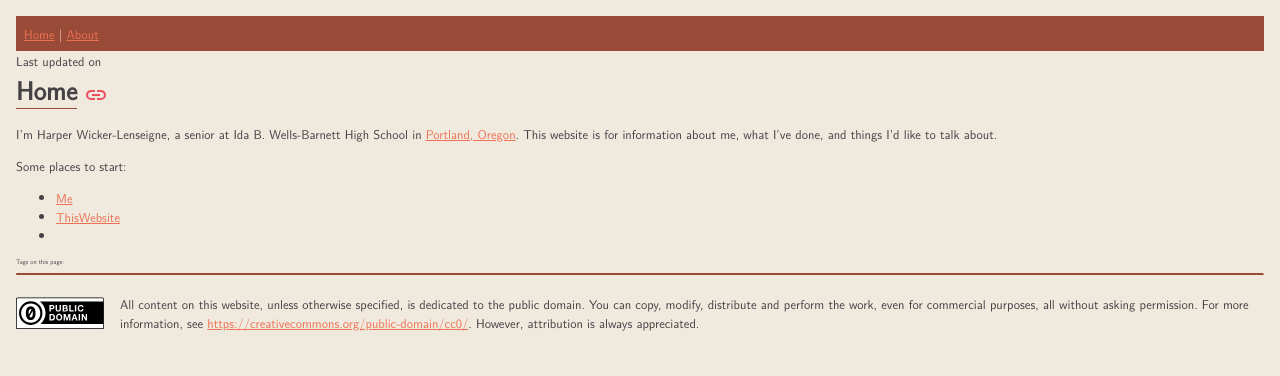
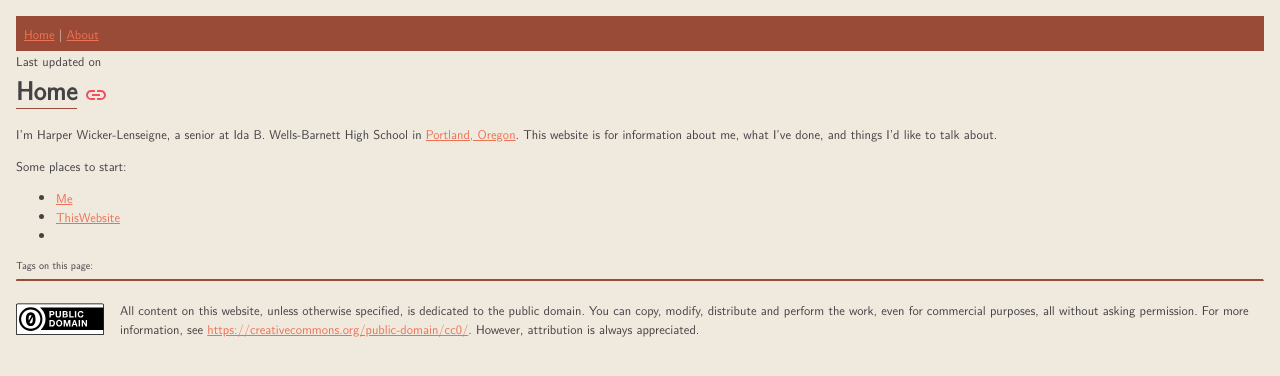
Before and after one commit to harperawl/home, a Jekyll site: the page built from index.md, in a window 1280 px wide. Shown: the top 376 px of the page. Built offline with Jekyll 4.4.1, drawn with Linux system fonts in a browser that asks for light colours; our own code applies the rules of GitHub Pages for plain Markdown files.

Commit message:
fix broken css and link

```diff
--- a/_includes/taglist.html
+++ b/_includes/taglist.html
@@ -1,6 +1,6 @@
 <div id="taglist">
     Tags on this page:
     {% for tag in page.tags %}
-        <a href="tag.html?tag={{ tag }}">{{ tag }}</a>
+        <a href="/tag.html?tag={{ tag }}">{{ tag }}</a>
     {% endfor %}
 </div>
--- a/assets/css/styles.css
+++ b/assets/css/styles.css
@@ -105,5 +105,5 @@
 }
 
 #taglist {
-  font-size: 0.5vw;
+  font-size: 0.8vw;
 }
```
